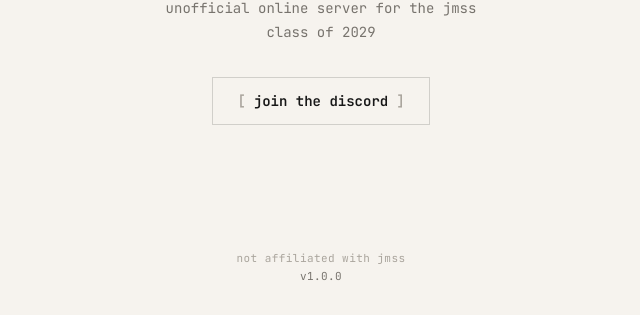
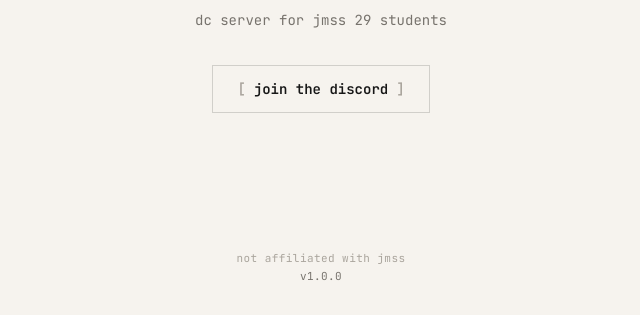
Before and after one commit to monashscience/monashscience.github.io, a plain HTML site: page index.html in a window 1280 px wide. Shown: the part 549-864 px from the top of the page, without its empty margins (319-959 px from the left). Drawn offline with Linux system fonts and the light colour scheme.

Commit message:
Update index.html
updated the page

```diff
--- a/index.html
+++ b/index.html
@@ -40,7 +40,7 @@
     </div>
 
     <h1 class="title">jmss '29<span class="cursor" aria-hidden="true">_</span></h1>
-    <p class="subtitle">unofficial online server for the jmss class of 2029</p>
+    <p class="subtitle">dc server for jmss 29 students</p>
 
     <a
       class="btn"
```
